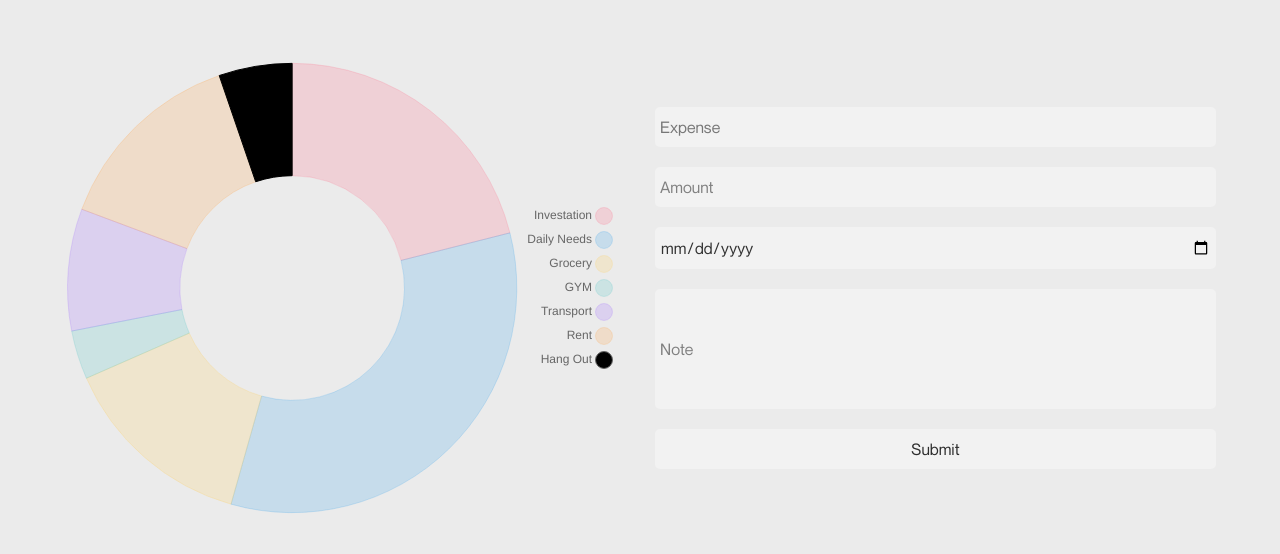
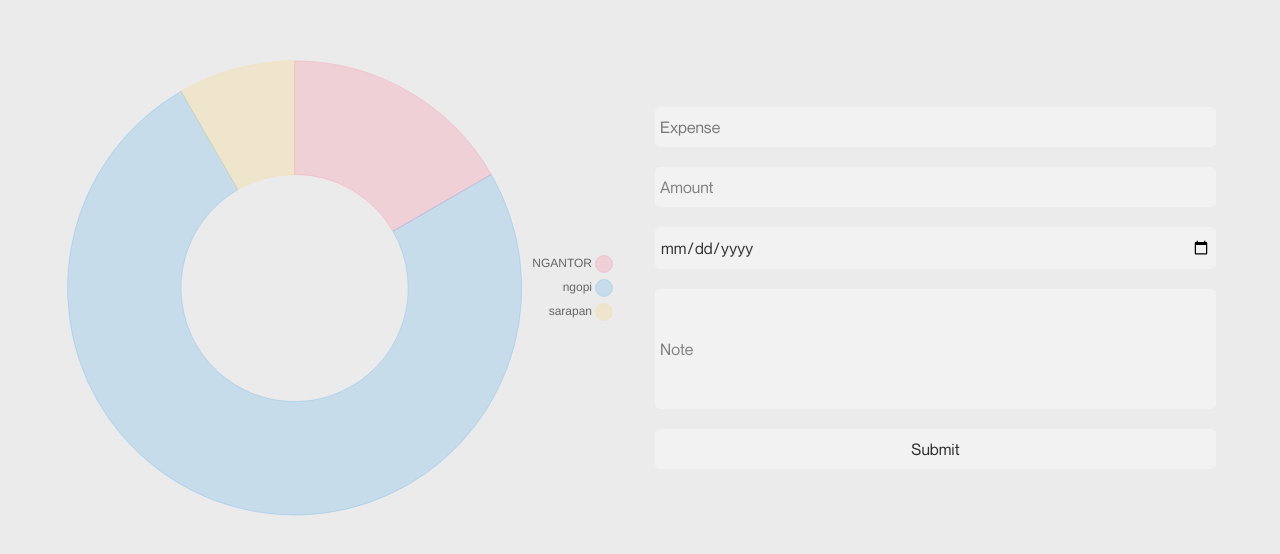
Before and after one commit to ofrnsb/webportofolio, a Next.js app: page /MoneyManagement in a window 1280 px wide. Shown: the part 112-666 px from the top of the page. Built offline with nearby package versions, Linux system fonts and the light colour scheme.

Commit message:
finishing chart feature data based on backend's response

```diff
--- a/src/Controller/useFetch.js
+++ b/src/Controller/useFetch.js
@@ -9,6 +9,7 @@ const useAxiosPost = (url, userData, type) => {
   const [error, setError] = useState(false);
   const [isLoading, setIsLoading] = useState(false);
   const [fetchData, setFetchData] = useState();
+  const [mManagement, setmManagement] = useState();
 
   const dispatch = useDispatch();
   const isLogin = useSelector((state) => state.Appreducer.isLogin);
@@ -37,7 +38,24 @@ const useAxiosPost = (url, userData, type) => {
     }, 1500);
   };
 
-  return { error, isLoading, postData, dispatch, fetchData };
+  const getData = async () => {
+    try {
+      const response = await axios.get(url);
+      setmManagement(response.data[0].category);
+    } catch (error) {
+      console.log(error);
+    }
+  };
+
+  return {
+    error,
+    isLoading,
+    postData,
+    dispatch,
+    fetchData,
+    getData,
+    mManagement,
+  };
 };
 
 export default useAxiosPost;
--- /dev/null
+++ b/src/Modals/dummyData.js
@@ -0,0 +1,86 @@
+export const dummyData = [
+  {
+    id: 13,
+    name: 'NGANTOR',
+    createAt: '2023-03-14',
+    amount: 100000,
+    note: 'NGANTOR',
+  },
+  {
+    id: 5,
+    name: 'ngopi',
+    createAt: '2023-03-14',
+    amount: 100000,
+    note: 'ngopi',
+  },
+  {
+    id: 2,
+    name: 'sarapan',
+    createAt: '2023-03-14',
+    amount: 100000,
+    note: 'sarapan',
+  },
+  {
+    id: 10,
+    name: 'ngopi',
+    createAt: '2023-03-14',
+    amount: 100000,
+    note: 'ngopi',
+  },
+  {
+    id: 6,
+    name: 'ngopi',
+    createAt: '2023-03-14',
+    amount: 100000,
+    note: 'ngopi',
+  },
+  {
+    id: 3,
+    name: 'ngopi',
+    createAt: '2023-03-14',
+    amount: 100000,
+    note: 'ngopi',
+  },
+  {
+    id: 9,
+    name: 'ngopi',
+    createAt: '2023-03-14',
+    amount: 100000,
+    note: 'ngopi',
+  },
+  {
+    id: 11,
+    name: 'ngopi',
+    createAt: '2023-03-14',
+    amount: 100000,
+    note: 'ngopi',
+  },
+  {
+    id: 4,
+    name: 'ngopi',
+    createAt: '2023-03-14',
+    amount: 100000,
+    note: 'ngopi',
+  },
+  {
+    id: 8,
+    name: 'ngopi',
+    createAt: '2023-03-14',
+    amount: 100000,
+    note: 'ngopi',
+  },
+  {
+    id: 7,
+    name: 'ngopi',
+    createAt: '2023-03-14',
+    amount: 100000,
+    note: 'ngopi',
+  },
+  {
+    id: 12,
+    name: 'NGANTOR',
+    createAt: '2023-03-14',
+    amount: 100000,
+    note: 'NGANTOR',
+  },
+];
--- a/src/pages/MoneyManagement/index.js
+++ b/src/pages/MoneyManagement/index.js
@@ -1,4 +1,7 @@
 import DropDown from '@/Components/DropDown';
+import useAxiosPost from '@/Controller/useFetch';
+import { dummyData } from '@/Modals/dummyData';
+import { baseUrl } from '@/Modals/Url/Url';
 import styles from '@/styles/MoneyManagement.module.css';
 import { ArcElement, Chart as ChartJS, Legend, Tooltip } from 'chart.js';
 import Head from 'next/head';
@@ -6,20 +9,21 @@ import { useEffect } from 'react';
 import { Doughnut } from 'react-chartjs-2';
 ChartJS.register(ArcElement, Tooltip, Legend);
 
-export const data = {
-  labels: [
-    'Investation',
-    'Daily Needs',
-    'Grocery',
-    'GYM',
-    'Transport',
-    'Rent',
-    'Hang Out',
-  ],
+const chartLabels = [...new Set(dummyData.map((item) => item.name))];
+
+const data = {
+  //ambil dari balikan Backend(name)
+  labels: chartLabels,
   datasets: [
     {
-      label: 'Spending: ',
-      data: [12, 19, 8, 2, 5, 8, 3],
+      // label: 'Spending:',
+      //ambil dari balikan (amount)
+      data: chartLabels.map((name) =>
+        dummyData.reduce(
+          (total, item) => (item.name === name ? total + item.amount : total),
+          0
+        )
+      ),
       backgroundColor: [
         'rgba(255, 99, 132, 0.2)',
         'rgba(54, 162, 235, 0.2)',
@@ -44,6 +48,9 @@ export const data = {
 };
 
 const Index = () => {
+  const { isLoading, getData, dispatch, error, fetchData, mManagement } =
+    useAxiosPost(`${baseUrl}/moneymanagement`);
+
   useEffect(() => {
     let a = true;
 
@@ -56,7 +63,8 @@ const Index = () => {
 
   const getSubmit = (e) => {
     e.preventDefault();
-    console.log(e.target);
+    console.log(chatData);
+    getData();
   };
 
   return (
@@ -84,6 +92,7 @@ const Index = () => {
         <meta name="viewport" content="width=device-width, initial-scale=1" />
         <link rel="icon" href="/favicon.ico" />
       </Head>
+
       <div className={styles.mainDiv}>
         <section className={styles.chart}>
           <Doughnut
```
Also changed, not shown: 2 other files (tests, documents, lock files or other folders).
